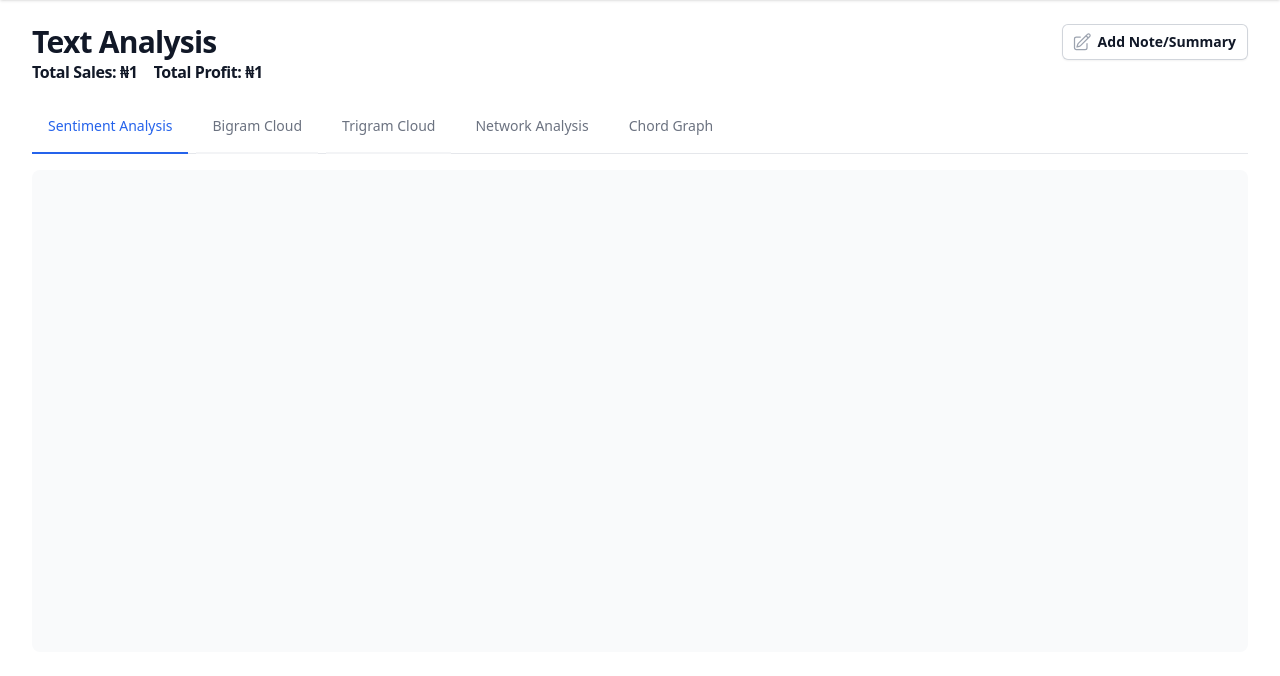
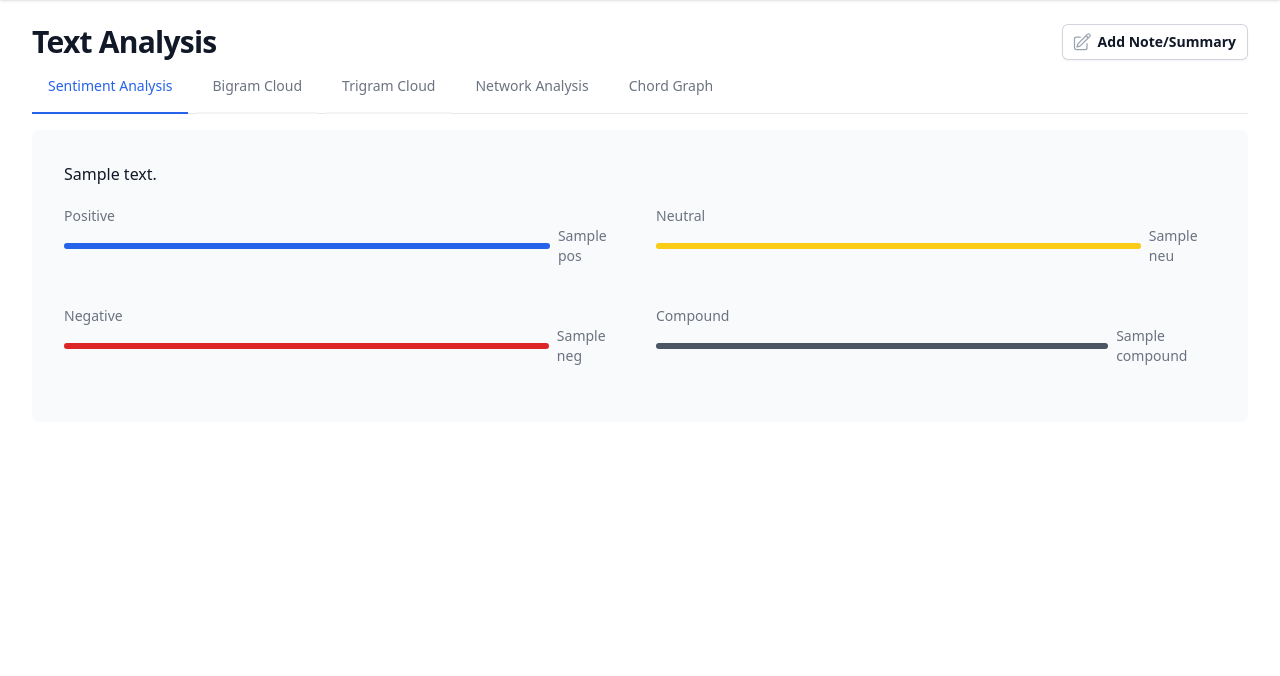
Before and after one commit to aropjoe/hyperion, a Django app: template templates/core/text_analysis.html in a window 1280 px wide. Shown: the part 148-824 px from the top of the page. After the commit the page ends 513 px from the top, so only its background shows below. Run offline with Django 4.2, Linux system fonts and the light colour scheme; tables that the repository leaves empty hold one stand-in row (values such as "Sample post"); the template is opened without the code that fills it: values that come from a table or form of the project are taken from there, most other values are stand-ins (such as "Sample title", 1, 10 or a date in 2020); some libraries are stand-ins or nearby versions.

Commit message:
update text_analysis.html

```diff
--- a/templates/core/text_analysis.html
+++ b/templates/core/text_analysis.html
@@ -9,7 +9,7 @@
 {% endblock header %}
 
 {% block content %}
-
+{% load multiply %}
 
 <div class="lg:flex lg:items-center lg:justify-between">
   <div class="min-w-0 flex-1">
@@ -27,11 +27,6 @@
     </span>
 
   </div>
-</div>
-
-<div class="flex mb-4 items-center">
-  <h2 class="text-base font-bold text-gray-900 sm:truncate sm:tracking-tight">Total Sales: ₦{{total_sales}}</h2>
-  <h2 class="ml-4 mr-4 text-base font-bold text-gray-900 sm:truncate sm:tracking-tight">Total Profit: ₦{{total_profit}}</h2>
 </div>
 
 <div class="mb-4 border-b border-gray-200">
@@ -55,8 +50,60 @@
 </div>
 <div id="myTabContent">
   <div class="hidden p-4 rounded-lg bg-gray-50" id="sentiment" role="tabpanel" aria-labelledby="sentiment-tab">
-    <div class="p-4" style="height: 450px;">
-
+    <div class="p-4">
+      {% for text in texts %}
+      <div class="mb-4">
+        <div class="flex items-center mb-5">
+          <p class="font-medium text-gray-900">{{text.text}}</p>
+        </div>
+        <div class="gap-8 sm:grid sm:grid-cols-2">
+          <div>
+            <dl>
+              <dt class="text-sm font-medium text-gray-500">Positive</dt>
+              <dd class="flex items-center mb-2">
+                <div class="w-full bg-gray-200 rounded h-1.5 mr-2">
+                  <div class="bg-blue-600 h-1.5 rounded" style="width: {{text.pos|multiply}}%"></div>
+                </div>
+                <span class="text-sm font-medium text-gray-500">{{text.pos}}</span>
+              </dd>
+            </dl>
+          </div>
+          <div>
+            <dl>
+              <dt class="text-sm font-medium text-gray-500">Neutral</dt>
+              <dd class="flex items-center mb-2">
+                <div class="w-full bg-gray-200 rounded h-1.5 mr-2">
+                  <div class="bg-yellow-400 h-1.5 rounded" style="width: {{text.neu|multiply}}%"></div>
+                </div>
+                <span class="text-sm font-medium text-gray-500">{{text.neu}}</span>
+              </dd>
+            </dl>
+          </div>
+          <div>
+            <dl>
+              <dt class="text-sm font-medium text-gray-500">Negative</dt>
+              <dd class="flex items-center mb-2">
+                <div class="w-full bg-gray-200 rounded h-1.5 mr-2">
+                  <div class="bg-red-600 h-1.5 rounded" style="width: {{text.neg|multiply}}%"></div>
+                </div>
+                <span class="text-sm font-medium text-gray-500">{{text.neg}}</span>
+              </dd>
+            </dl>
+          </div>
+          <div>
+            <dl>
+              <dt class="text-sm font-medium text-gray-500">Compound</dt>
+              <dd class="flex items-center mb-2">
+                <div class="w-full bg-gray-200 rounded h-1.5 mr-2">
+                  <div class="bg-gray-600 h-1.5 rounded" style="width: {{text.compound|multiply}}%"></div>
+                </div>
+                <span class="text-sm font-medium text-gray-500">{{text.compound}}</span>
+              </dd>
+            </dl>
+          </div>
+        </div>
+      </div>
+      {% endfor %}
     </div>
   </div>
   <div class="hidden p-4 rounded-lg bg-gray-50" id="bigram" role="tabpanel" aria-labelledby="bigram-tab">
@@ -109,7 +156,7 @@
                   <input type="text" id="title" name="title" class="bg-gray-50 border border-gray-300 text-gray-900 text-sm rounded-lg focus:ring-blue-500 focus:border-blue-500 block w-full p-2.5" placeholder="" required>
                 </div>
               <div class="mb-6">
-                <label for="insights" class="block mb-2 text-sm font-medium text-gray-900 dark:text-white">Insights</label>
+                <label for="insights" class="block mb-2 text-sm font-medium text-gray-900">Insights</label>
                 <textarea id="insights" rows="4" name="insights" class="block p-2.5 w-full text-sm text-gray-900 bg-gray-50 rounded-lg border border-gray-300 focus:ring-blue-500 focus:border-blue-500" placeholder="Write a note or summary about this data..."></textarea>
               </div>
               <button type="submit" class="mb-4 text-white bg-blue-700 hover:bg-blue-800 focus:ring-4 focus:outline-none focus:ring-blue-300 font-medium rounded-lg text-sm w-full sm:w-auto px-5 py-2.5 text-center">Save</button>
```
